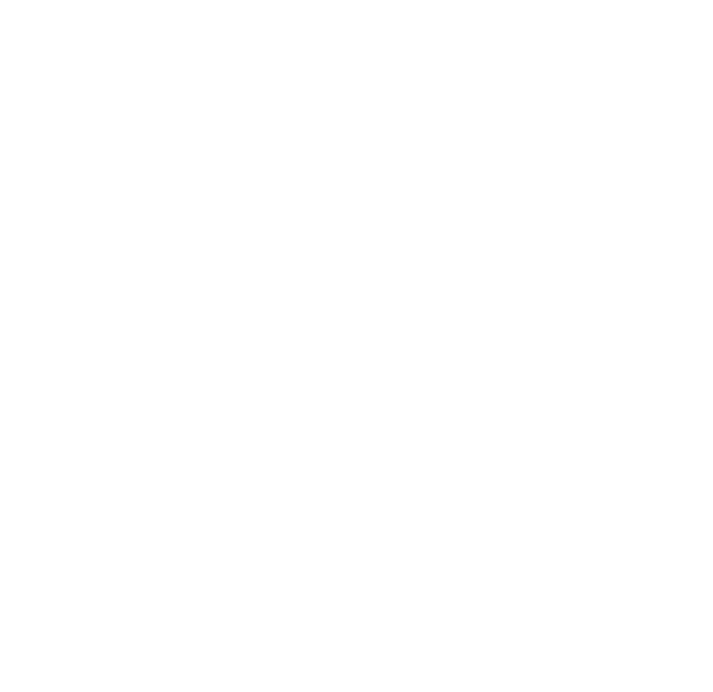
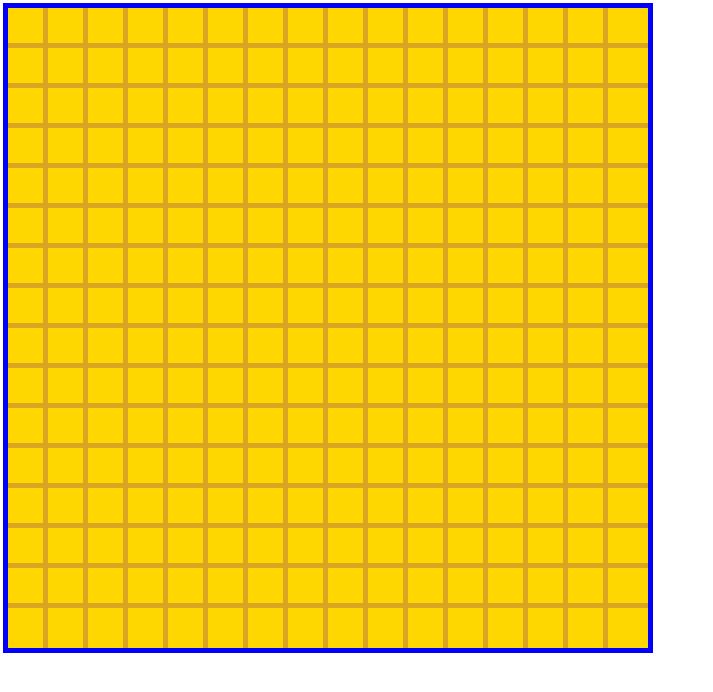
Before and after one commit to JamalMendez/Etch-a-Sketch, a plain HTML site: page index.html in a window 1280 px wide. Shown: the whole page, without its empty margins (0-713 px from the left). Drawn offline with Linux system fonts and the light colour scheme.

Commit message:
Addition of the grid squares
The grid squares are created using a for
loop, which generates all the divs and adds
them to the div with the class name 'content'.
In the CSS, there are class selectors
'content' that define the style of the main
div and 'grid' that define the style of the
divs generated by JavaScript.

```diff
--- a/index.html
+++ b/index.html
@@ -7,6 +7,9 @@
     <title>Etch a Sketch</title>
 </head>
 <body>
+    <div class="content">
+
+    </div>
     <script src="./index.js"></script>
 </body>
 </html>
--- a/index.js
+++ b/index.js
@@ -0,0 +1,7 @@
+const content = document.querySelector(".content");
+
+for (let i = 0; i < 16*16; i++) {
+    const div = document.createElement("div");
+    div.classList.add("grid");
+    content.appendChild(div);
+}
--- a/style.css
+++ b/style.css
@@ -0,0 +1,16 @@
+.content {
+    display: flex;
+    flex-wrap: wrap;
+
+    background-color: aqua;
+    outline: 5px solid blue;
+    height: 640px;
+    width: 640px;
+}
+
+.grid {
+    background-color: gold;
+    outline: 5px solid goldenrod;
+    height: calc(100%/16);
+    width: calc(100%/16);
+}
```
